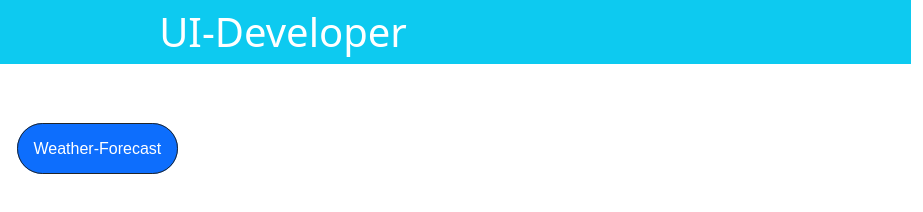
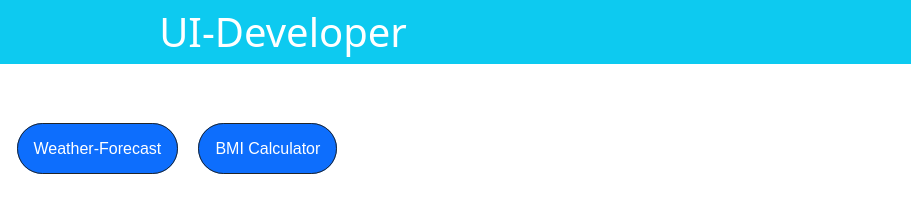
Before and after one commit to rkkar3/my-portfolio, a website: page index.html in a window 1280 px wide. Shown: the full height of the page, 357-1280 px from the left. Drawn offline with nearby package versions, Linux system fonts and the light colour scheme.

Commit message:
Update index.html

```diff
--- a/index.html
+++ b/index.html
@@ -22,6 +22,7 @@
         My Work : <a class="bg-primary  border border-dark rounded rounded-pill text-white p-3 m-2" href="public/shopping-site.html" target="_blank">Shopping-Site</a>
          <a class="bg-primary  border border-dark rounded rounded-pill text-white p-3 m-2" href="public/netflix.html" target="_blank">NETFLIX</a>
          <a class="bg-primary  border border-dark rounded rounded-pill text-white p-3 m-2" href="public/weather.html" target="_blank">Weather-Forecast</a>
+         <a class="bg-primary  border border-dark rounded rounded-pill text-white p-3 m-2" href="public/bmi.html" target="_blank">BMI Calculator</a>
     </p>
 </body>
 </html>
```
